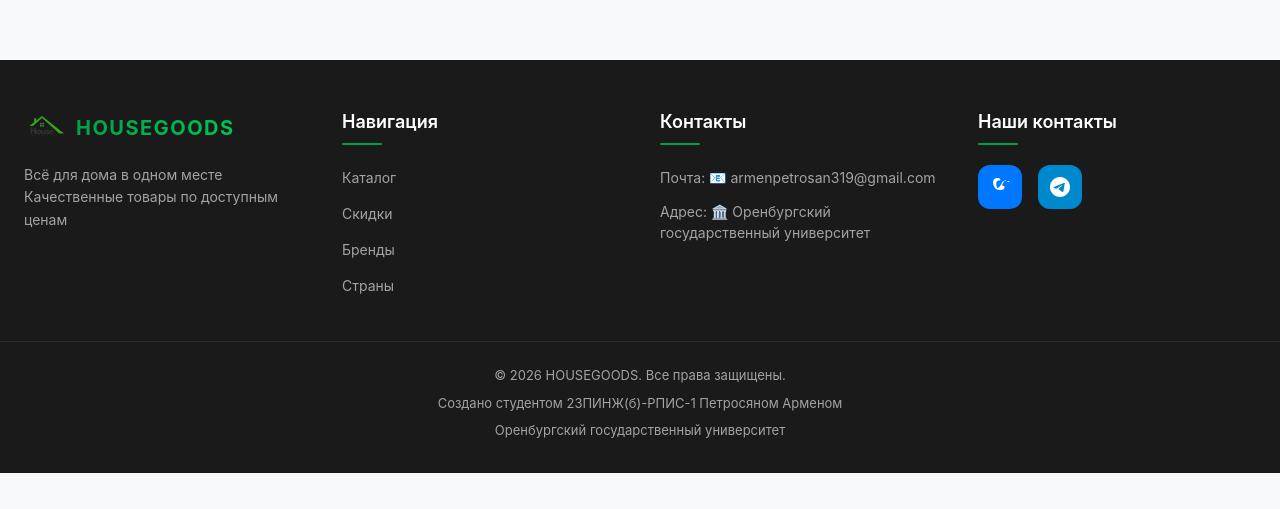
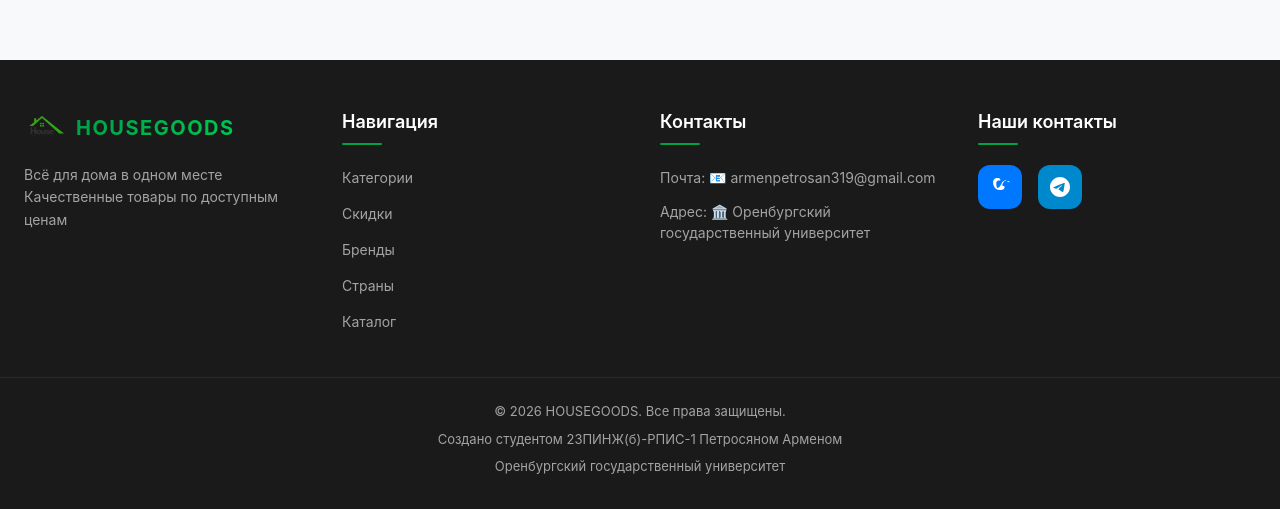
Before and after one commit to das41k/HouseGoods, a React app in the folder frontend/: page / in a window 1280 px wide. Shown: the part 801-1310 px from the top of the page. Before the commit the page ends 1274 px from the top, so only its background shows below. Built offline with nearby package versions, Linux system fonts and the light colour scheme; no server answers; the HTML template or start-up script is replaced by a standard one.

Commit message:
Пофиксил футер

```diff
--- a/frontend/src/components/Footer/Footer.jsx
+++ b/frontend/src/components/Footer/Footer.jsx
@@ -1,20 +1,39 @@
 import React from 'react'
+import { useNavigate, useLocation } from 'react-router-dom'
 import './Footer.css'
 import logoImage from '../../assets/logo.png'
 
 function Footer() {
-    const scrollToSection = (id) => {
-        const element = document.getElementById(id)
+    const navigate = useNavigate()
+    const location = useLocation()
+
+    const handleScrollToSection = (sectionId) => {
+        if (location.pathname !== '/') {
+            navigate('/')
+            setTimeout(() => {
+                const element = document.getElementById(sectionId)
+                if (element) {
+                    element.scrollIntoView({ behavior: 'smooth', block: 'start' })
+                }
+            }, 100)
+        } else {
+            const element = document.getElementById(sectionId)
             if (element) {
                 element.scrollIntoView({ behavior: 'smooth', block: 'start' })
             }
         }
+    }
+
+    const handleCatalogClick = () => {
+        navigate('/catalog?type=all')
+    }
 
     const menuItems = [
-        { name: 'Каталог', id: 'catalog-section' },
-        { name: 'Скидки', id: 'sales-section' },
-        { name: 'Бренды', id: 'brands-section' },
-        { name: 'Страны', id: 'countries-section' }
+        { name: 'Категории', id: 'catalog-section', isCatalog: false },
+        { name: 'Скидки', id: 'sales-section', isCatalog: false },
+        { name: 'Бренды', id: 'brands-section', isCatalog: false },
+        { name: 'Страны', id: 'countries-section', isCatalog: false },
+        { name: 'Каталог', isCatalog: true }
     ]
 
     return (
@@ -38,12 +57,21 @@ function Footer() {
                     <ul className="footer-links">
                         {menuItems.map(item => (
                             <li key={item.name}>
+                                {item.isCatalog ? (
                                     <button
                                         className="footer-link"
-                                    onClick={() => scrollToSection(item.id)}
+                                        onClick={handleCatalogClick}
                                     >
                                         {item.name}
                                     </button>
+                                ) : (
+                                    <button
+                                        className="footer-link"
+                                        onClick={() => handleScrollToSection(item.id)}
+                                    >
+                                        {item.name}
+                                    </button>
+                                )}
                             </li>
                         ))}
                     </ul>
```
Lines whose indentation alone changed are shown as unchanged.
